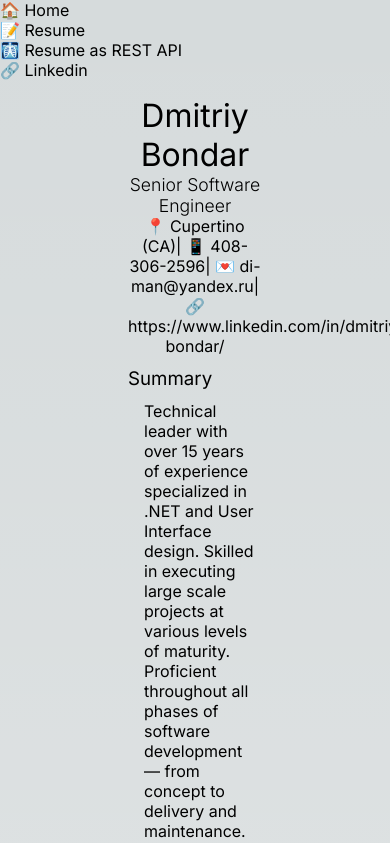
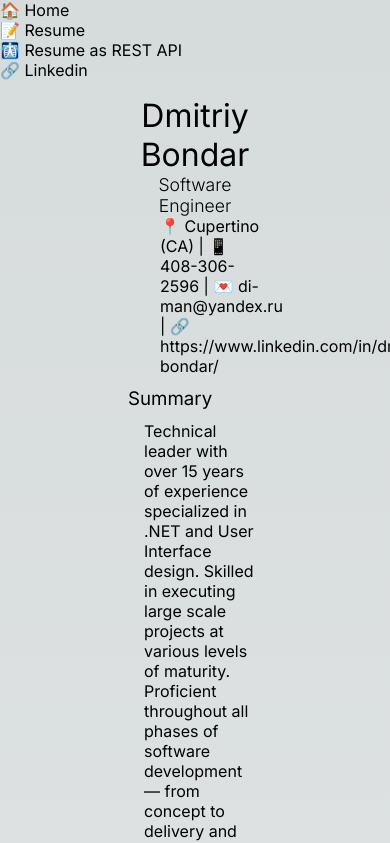
Before and after one commit to Chiocciola/resume-api, a Next.js app: page /resume in a window 390 px wide. Shown: the top 843 px of the page. Built offline with nearby package versions, Linux system fonts and the light colour scheme.

Commit message:
Incremental changes

```diff
--- a/app/api/resume/route.ts
+++ b/app/api/resume/route.ts
@@ -2,7 +2,7 @@
 
 	const data = {
 		name: "Dmitriy Bondar",
-		title: "Senior Software Engineer",
+		title: "Software Engineer",
 		location: "Cupertino (CA)",
 		phone: "408-306-2596",
 		email: "di-man@yandex.ru",
--- a/app/globals.css
+++ b/app/globals.css
@@ -1,23 +1,9 @@
 :root {
   --max-width: 800px;
-  --border-radius: 12px;
 
   --foreground-rgb: 0, 0, 0;
   --background-start-rgb: 214, 219, 220;
   --background-end-rgb: 255, 255, 255;
-
-  --primary-glow: conic-gradient(
-    from 180deg at 50% 50%,
-    #16abff33 0deg,
-    #0885ff33 55deg,
-    #54d6ff33 120deg,
-    #0071ff33 160deg,
-    transparent 360deg
-  );
-  --secondary-glow: radial-gradient(
-    rgba(255, 255, 255, 1),
-    rgba(255, 255, 255, 0)
-  );
 
   --tile-start-rgb: 239, 245, 249;
   --tile-end-rgb: 228, 232, 233;
@@ -42,14 +28,6 @@
     --foreground-rgb: 255, 255, 255;
     --background-start-rgb: 0, 0, 0;
     --background-end-rgb: 0, 0, 0;
-
-    --primary-glow: radial-gradient(rgba(1, 65, 255, 0.4), rgba(1, 65, 255, 0));
-    --secondary-glow: linear-gradient(
-      to bottom right,
-      rgba(1, 65, 255, 0),
-      rgba(1, 65, 255, 0),
-      rgba(1, 65, 255, 0.3)
-    );
 
     --tile-start-rgb: 2, 13, 46;
     --tile-end-rgb: 2, 5, 19;
--- a/app/page.module.css
+++ b/app/page.module.css
@@ -40,42 +40,12 @@
   margin-left: 2rem;
 }
 
-
-.grid {
-  display: grid;
-  grid-template-columns: repeat(4, minmax(25%, auto));
-  width: var(--max-width);
-  max-width: 100%;
+.flexlist li + li::before {
+  content: " | ";
 }
 
-.card {
-  padding: 1rem 1.2rem;
-  border-radius: var(--border-radius);
-  background: rgba(var(--card-rgb), 0);
-  border: 1px solid rgba(var(--card-border-rgb), 0);
-  transition: background 200ms, border 200ms;
-}
-
-.card span {
-  display: inline-block;
-  transition: transform 200ms;
-}
-
-.card h2 {
-  font-weight: 600;
-  margin-bottom: 0.7rem;
-}
-
-.card p {
-  margin: 0;
-  opacity: 0.6;
-  font-size: 0.9rem;
-  line-height: 1.5;
-  max-width: 30ch;
-}
-
-.center {
-  text-align: center;
+.flexlist li {
+  display: inline;
 }
 
 /* Mobile */
@@ -90,60 +60,6 @@
     max-width: 320px;
     text-align: center;
   }
-
-  .card {
-    padding: 1rem 2.5rem;
-  }
-
-  .card h2 {
-    margin-bottom: 0.5rem;
-  }
-
-  .description {
-    font-size: 0.8rem;
-  }
-
-  .description a {
-    padding: 1rem;
-  }
-
-  .description p,
-  .description div {
-    display: flex;
-    justify-content: center;
-    position: fixed;
-    width: 100%;
-  }
-
-  .description p {
-    align-items: center;
-    inset: 0 0 auto;
-    padding: 2rem 1rem 1.4rem;
-    border-radius: 0;
-    border: none;
-    border-bottom: 1px solid rgba(var(--callout-border-rgb), 0.25);
-    background: linear-gradient(
-      to bottom,
-      rgba(var(--background-start-rgb), 1),
-      rgba(var(--callout-rgb), 0.5)
-    );
-    background-clip: padding-box;
-    backdrop-filter: blur(24px);
-  }
-
-  .description div {
-    align-items: flex-end;
-    pointer-events: none;
-    inset: auto 0 0;
-    padding: 2rem;
-    height: 200px;
-    background: linear-gradient(
-      to bottom,
-      transparent 0%,
-      rgb(var(--background-end-rgb)) 40%
-    );
-    z-index: 1;
-  }
 }
 
 /* Tablet and Smaller Desktop */
@@ -154,10 +70,6 @@
 }
 
 @media (prefers-color-scheme: dark) {
-  .vercelLogo {
-    filter: invert(1);
-  }
-
   .logo {
     filter: invert(1) drop-shadow(0 0 0.3rem #ffffff70);
   }
--- a/app/resume/page.jsx
+++ b/app/resume/page.jsx
@@ -1,23 +1,19 @@
 "use client"
 
 import styles from '../page.module.css'
-
 
 import { useEffect, useState } from 'react';
 
 async function getResume()
 {
-    const response = await fetch('/api/resume', { cache: 'no-store' })
-    const resume = await response.json()
+    const resume = await fetch('/api/resume').then(r => r.json());
 
-    resume.sections = Object.fromEntries(
-        await Promise.all(
-            resume.sections.map(
-                async (section) => {
-                    const r = await fetch(section, { cache: 'no-store' });
-                    const s = await r.json();
-                    return [s.section,  s.content];
-                })))
+    const urls = resume.sections;
+
+    const loading = urls.map(url => fetch(url).then(r => r.json()));
+    const sections = await Promise.all(loading);
+
+    resume.sections = Object.fromEntries(sections.map(s => [s.section,  s.content]));
 
     return resume;
 }
@@ -27,8 +23,7 @@
     var [resume, setResume] = useState(null);
 
     useEffect(
-        () => {getResume().then(setResume).catch(console.log);},
-        []);
+        () => {getResume().then(setResume).catch(console.log);});
 
     if (!resume)
         return (<div>Loading...</div>);
@@ -39,11 +34,13 @@
             <h1>{resume.name}</h1>
             <h2>{resume.title}</h2>
 
-            <div className={styles.center}>
-                📍 {resume.location}
-                | <a href={`tel:${resume.phone}`}>📱 {resume.phone}</a>
-                | <a href={`mailto:${resume.email}`}>💌 {resume.email}</a>
-                | <a href={resume.homePage}>🔗 {resume.homePage}</a>
+            <div className={styles.flexlist}>
+                <ul>
+                    <li>📍 {resume.location}</li>
+                    <li><a href={`tel:${resume.phone}`}>📱 {resume.phone}</a></li>
+                    <li><a href={`mailto:${resume.email}`}>💌 {resume.email}</a></li>
+                    <li><a href={resume.homePage}>🔗 {resume.homePage}</a></li>
+                </ul>
             </div>
 
             { resume.sections['Summary'] && (
```
